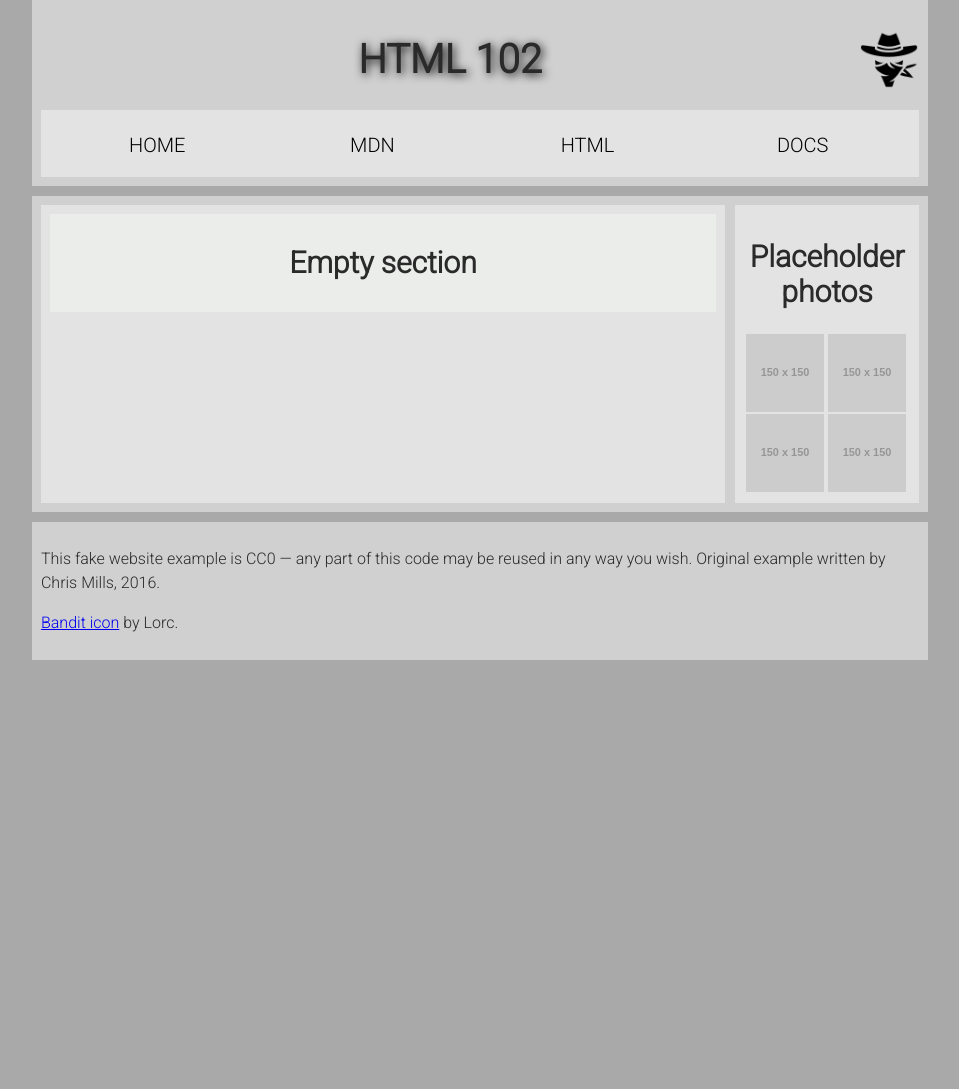
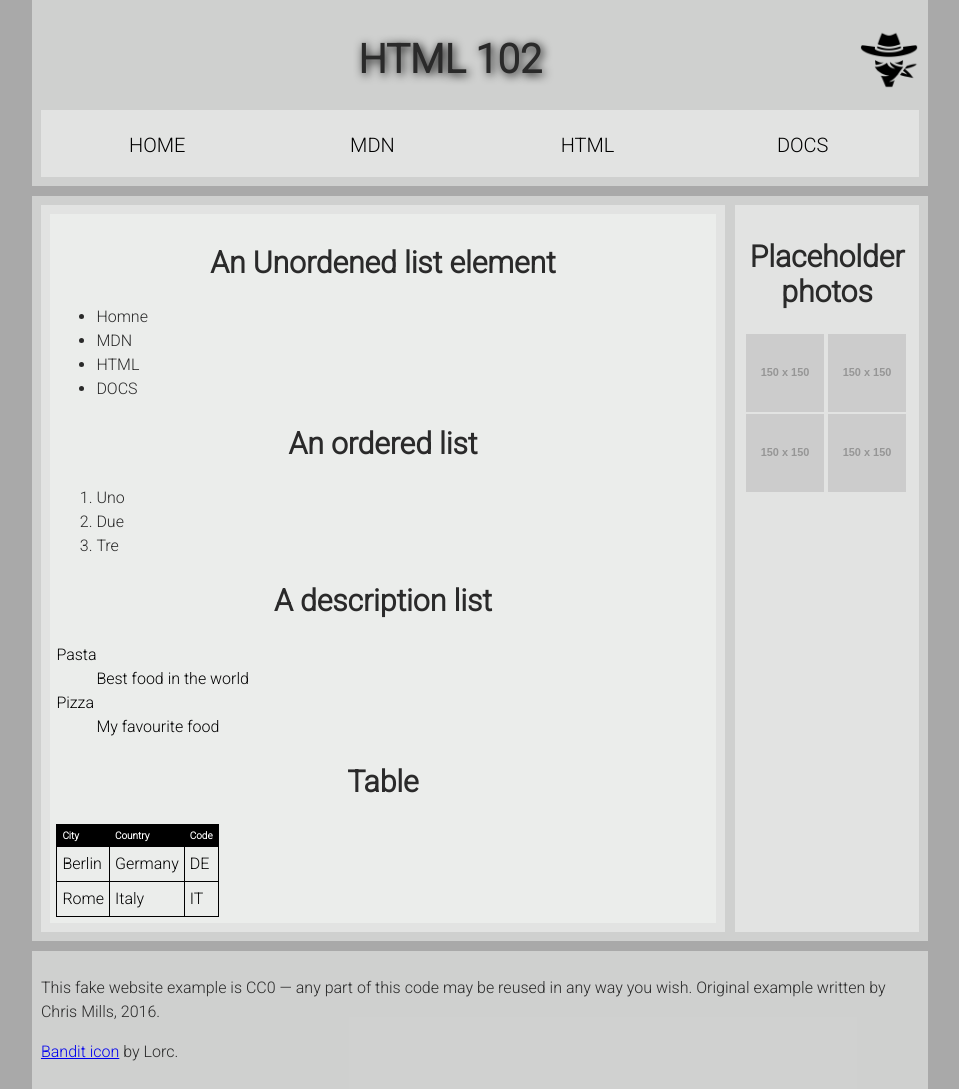
Before and after one commit to LeandroBerlin/html-102, a plain HTML site: page index.html in a window 1280 px wide. Shown: the whole page, without its empty margins (160-1119 px from the left). Before the commit the page ends 800 px from the top, so only its background shows below. Drawn offline with Linux system fonts and the light colour scheme; placeholder pictures from the web are drawn by us.

Commit message:
Lists & Tables

```diff
--- a/index.html
+++ b/index.html
@@ -30,13 +30,62 @@
   <main>
     <article>
       <section>
-        <h2>Empty section</h2>
+
+        <!-- ul>li*3 -->
+
+        <h2>An Unordened list element</h2>
+        <ul>
+          <li>Homne</li>
+          <li>MDN</li>
+          <li>HTML</li>
+          <li>DOCS</li>
+        </ul>
+
+        <!-- ol>li*3 -->
+
+        <h2>An ordered list</h2>
+        <ol>
+          <li>Uno</li>
+          <li>Due</li>
+          <li>Tre</li>
+        </ol>
+
+        <h2>A description list</h2>
+        <!-- dl>dt>dd -->
+        <dl>
+          <dt>Pasta</dt>
+          <dd>Best food in the world</dd>
+          <dt>Pizza</dt>
+          <dd>My favourite food</dd>
+        </dl>
+        <h2>Table</h2>
+        <table class="table">
+          <thead>
+            <tr>
+              <th>City</th>
+              <th>Country</th>
+              <th>Code</th>
+            </tr>
+          </thead>
+          <tbody>
+            <tr>
+              <td scope="row">Berlin</td>
+              <td>Germany</td>
+              <td>DE</td>
+            </tr>
+            <tr>
+              <td scope="row">Rome</td>
+              <td>Italy</td>
+              <td>IT</td>
+            </tr>
+          </tbody>
+        </table>
       </section>
     </article>
 
     <aside>
       <h2>Placeholder photos</h2>
-      <a href="#"><img src="https://via.placeholder.com/150x150" alt=""></a>
+      <a href="http://google.com"><img src="https://via.placeholder.com/150x150" alt=""></a>
       <a href="#"><img src="https://via.placeholder.com/150x150" alt=""></a>
       <a href="#"><img src="https://via.placeholder.com/150x150" alt=""></a>
       <a href="#"><img src="https://via.placeholder.com/150x150" alt=""></a>
```
